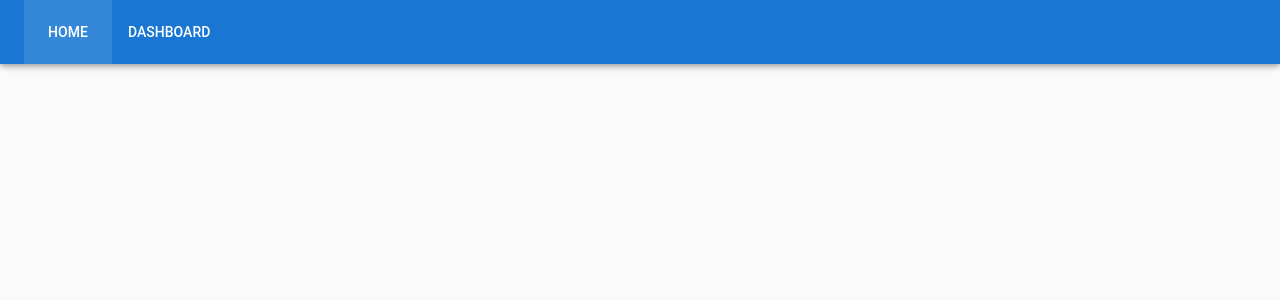
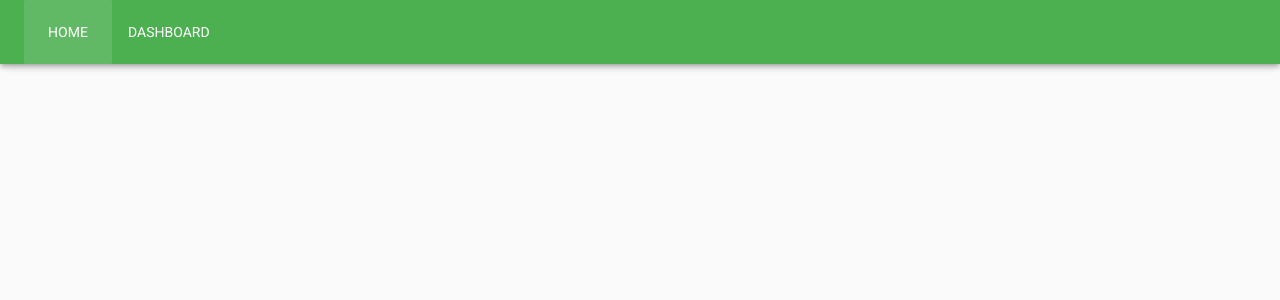
Before and after one commit to Sun1ive/test-dash, a Vue app: page / in a window 1280 px wide. Shown: the top 300 px of the page. Built offline with nearby package versions, Linux system fonts and the light colour scheme.

Commit message:
gettin better

```diff
--- a/public/index.html
+++ b/public/index.html
@@ -5,6 +5,7 @@
     <meta http-equiv="X-UA-Compatible" content="IE=edge">
     <meta name="viewport" content="width=device-width,initial-scale=1.0">
     <link rel="shortcut icon" href="<%= webpackConfig.output.publicPath %>favicon.ico">
+    <link href="https://fonts.googleapis.com/css?family=Arvo|Roboto" rel="stylesheet">
     <title>test-dash</title>
   </head>
   <body>
--- a/src/components/Toolbar.vue
+++ b/src/components/Toolbar.vue
@@ -1,5 +1,5 @@
 <template>
-  <v-toolbar app color="primary">
+  <v-toolbar app color="green">
     <v-toolbar-items>
       <v-btn flat dark to="/">Home</v-btn>
       <v-btn flat dark to="/dashboard">Dashboard</v-btn>
--- /dev/null
+++ b/src/components/User.vue
@@ -0,0 +1,53 @@
+<template>
+  <div class="mycard">
+    <div class="avatar">
+      <img src="https://randomuser.me/api/portraits/men/69.jpg">
+    </div>
+    <div class="box__wrapper">Alexander Myzuka<span class="box__wrapper__text">text</span></div>
+    <div class="box__wrapper">Alexander Myzuka<span class="box__wrapper__text">text</span></div>
+    <div class="box__wrapper value">112<span class="box__wrapper__text">text</span></div>
+  </div>
+</template>
+
+<script lang="ts">
+import Vue from 'vue';
+
+export default Vue.extend({});
+</script>
+
+<style scoped lang="stylus">
+.mycard
+  max-width 1064px
+  padding 1rem 0
+  margin auto
+  font-family: 'Arvo', serif;
+  border-radius 11px
+  box-shadow 0px 2px 10px rgba(green, .4)
+  background-color #fff
+  color rgba(#000, .9)
+  text-decoration none
+  display flex
+  flex-flow row wrap
+  align-items center
+  justify-content space-around
+  font-size 2rem
+  .value
+    border-radius 31px
+    border 1px solid #eee
+    padding 0 2rem
+  .avatar
+    border 1px solid #333
+  .box__wrapper
+    position relative
+    &__text
+      position absolute
+      top 0
+      left 50%
+      transform translate(-50%, -100%)
+  .red
+    background-color red + 50%
+  .green
+    background-color green + 50%
+  .blue
+    background-color blue + 50%
+</style>
--- a/src/views/Dashboard.vue
+++ b/src/views/Dashboard.vue
@@ -1,11 +1,18 @@
 <template>
-  <div class="about">
-    <h1>This is an about page</h1>
-  </div>
+  <v-container>
+    <v-layout>
+      <v-flex>
+        <User />
+      </v-flex>
+    </v-layout>
+  </v-container>
 </template>
 
 <script lang="ts">
 import Vue from 'vue';
+import User from '@/components/User.vue';
 
-export default Vue.extend({});
+export default Vue.extend({
+  components: { User },
+});
 </script>
```
Also changed, not shown: src/db/Users.json (added, +50 -0 lines).
